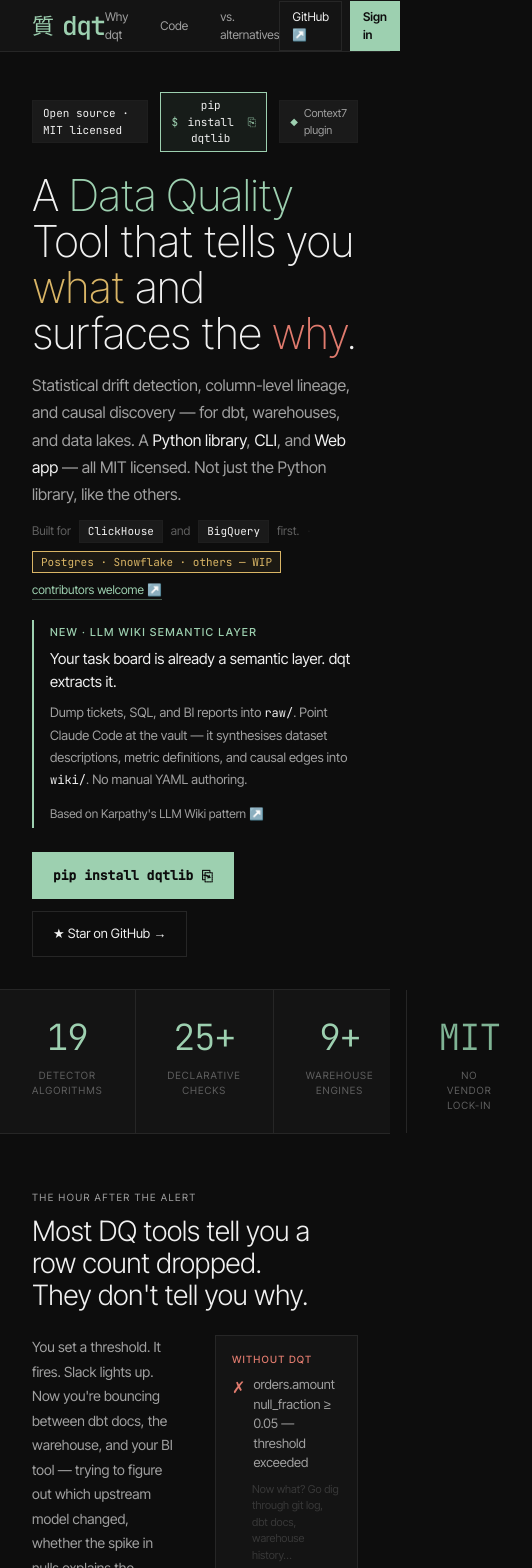
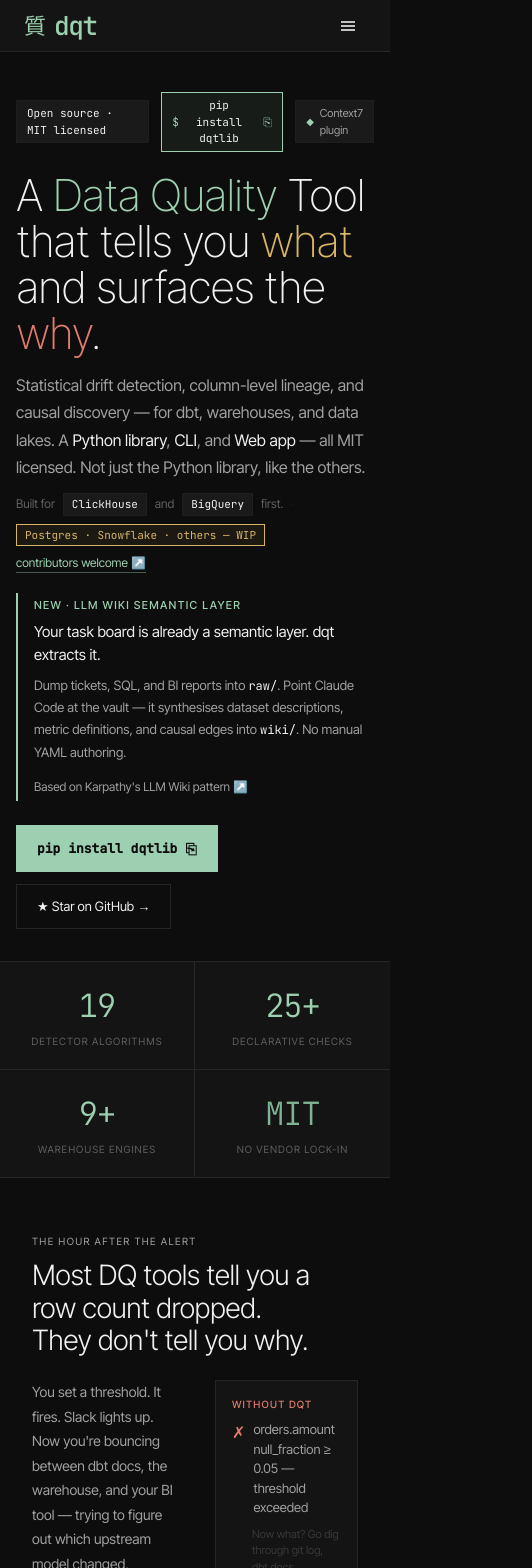
Before and after one commit to antonbarr-data/dqt, a Next.js app in the folder apps/web/: page / in a window 390 px wide. Shown: the top 1568 px of the page, 532 px wide, since content can reach past the window. Built offline with nearby package versions, Linux system fonts and the light colour scheme.

Commit message:
feat(web): responsive nav with hamburger menu, 2x2 mobile stats band

```diff
--- a/apps/web/src/app/page.tsx
+++ b/apps/web/src/app/page.tsx
@@ -162,6 +162,7 @@
   const router = useRouter();
   const [tab, setTab] = useState<TabKey>("python");
   const [copied, setCopied] = useState(false);
+  const [menuOpen, setMenuOpen] = useState(false);
 
   useEffect(() => {
     if (getToken()) router.replace("/overview");
@@ -198,16 +199,20 @@
 
       {/* ── nav ── */}
       <nav
-        className="flex items-center justify-between px-8 border-b border-line sticky top-0 z-10"
+        className="flex items-center justify-between px-6 border-b border-line sticky top-0 z-20"
         style={{ height: 52, background: "var(--bg-1)" }}
       >
         <LogoMark size="nav" />
-        <div className="flex items-center gap-8">
+
+        {/* desktop links */}
+        <div className="hidden md:flex items-center gap-8">
           <a href="#why" className="t-small transition-opacity hover:opacity-70" style={{ color: "var(--fg-1)" }}>Why dqt</a>
           <a href="#code" className="t-small transition-opacity hover:opacity-70" style={{ color: "var(--fg-1)" }}>Code</a>
           <a href="#compare" className="t-small transition-opacity hover:opacity-70" style={{ color: "var(--fg-1)" }}>vs. alternatives</a>
         </div>
-        <div className="flex items-center gap-2">
+
+        {/* desktop CTAs */}
+        <div className="hidden md:flex items-center gap-2">
           <a
             href={GITHUB_URL}
             target="_blank"
@@ -225,10 +230,59 @@
             Sign in
           </Link>
         </div>
+
+        {/* mobile hamburger */}
+        <button
+          className="md:hidden flex flex-col justify-center items-center gap-1 p-2"
+          onClick={() => setMenuOpen(o => !o)}
+          aria-label="Toggle menu"
+          style={{ color: "var(--fg-0)", background: "none", border: "none", cursor: "pointer" }}
+        >
+          {menuOpen ? (
+            <svg width="20" height="20" viewBox="0 0 20 20" fill="none" stroke="currentColor" strokeWidth="1.6">
+              <line x1="4" y1="4" x2="16" y2="16" /><line x1="16" y1="4" x2="4" y2="16" />
+            </svg>
+          ) : (
+            <svg width="20" height="20" viewBox="0 0 20 20" fill="none" stroke="currentColor" strokeWidth="1.6">
+              <line x1="3" y1="6" x2="17" y2="6" /><line x1="3" y1="10" x2="17" y2="10" /><line x1="3" y1="14" x2="17" y2="14" />
+            </svg>
+          )}
+        </button>
       </nav>
 
+      {/* mobile menu drawer */}
+      {menuOpen && (
+        <div
+          className="md:hidden flex flex-col border-b border-line sticky top-[52px] z-10"
+          style={{ background: "var(--bg-1)" }}
+        >
+          <a href="#why" onClick={() => setMenuOpen(false)} className="px-6 py-4 t-small border-b border-line" style={{ color: "var(--fg-1)" }}>Why dqt</a>
+          <a href="#code" onClick={() => setMenuOpen(false)} className="px-6 py-4 t-small border-b border-line" style={{ color: "var(--fg-1)" }}>Code</a>
+          <a href="#compare" onClick={() => setMenuOpen(false)} className="px-6 py-4 t-small border-b border-line" style={{ color: "var(--fg-1)" }}>vs. alternatives</a>
+          <div className="flex gap-2 px-6 py-4">
+            <a
+              href={GITHUB_URL}
+              target="_blank"
+              rel="noopener noreferrer"
+              className="t-small border border-line px-3 py-1.5"
+              style={{ color: "var(--fg-0)" }}
+            >
+              GitHub ↗
+            </a>
+            <Link
+              href="/login"
+              onClick={() => setMenuOpen(false)}
+              className="t-small border px-3 py-1.5"
+              style={{ background: "var(--accent)", color: "var(--bg-0)", borderColor: "var(--accent)", fontWeight: 600 }}
+            >
+              Sign in
+            </Link>
+          </div>
+        </div>
+      )}
+
       {/* ── hero ── */}
-      <section className="px-8 pt-10 pb-8 max-w-5xl mx-auto">
+      <section className="px-4 md:px-8 pt-10 pb-8 max-w-5xl mx-auto">
         <div className="flex items-center gap-3 mb-5">
           <span
             className="px-2.5 py-1 border t-small"
@@ -344,15 +398,15 @@
 
       {/* ── stats band ── */}
       <section className="border-t border-b border-line" style={{ background: "var(--bg-1)" }}>
-        <div className="grid mx-auto" style={{ maxWidth: 900, gridTemplateColumns: "repeat(4, 1fr)" }}>
-          {[
-            { value: "19", label: "detector algorithms", color: "var(--accent)" },
-            { value: "25+", label: "declarative checks", color: "var(--accent)" },
-            { value: "9+", label: "warehouse engines", color: "var(--accent)" },
-            { value: "MIT", label: "no vendor lock-in", color: "var(--pass)" },
-          ].map((s, i) => (
-            <div key={s.label} className="px-8 py-5 text-center" style={{ borderRight: i < 3 ? "1px solid var(--line)" : "none" }}>
-              <p style={{ fontFamily: "var(--font-jetbrains-mono)", fontSize: 36, fontWeight: 300, color: s.color, letterSpacing: "-0.03em" }}>
+        <div className="grid grid-cols-2 md:grid-cols-4 mx-auto" style={{ maxWidth: 900 }}>
+          {([
+            { value: "19", label: "detector algorithms", color: "var(--accent)", cls: "border-r border-b border-line md:border-b-0" },
+            { value: "25+", label: "declarative checks", color: "var(--accent)", cls: "border-b border-line md:border-b-0 md:border-r" },
+            { value: "9+", label: "warehouse engines", color: "var(--accent)", cls: "border-r border-line" },
+            { value: "MIT", label: "no vendor lock-in", color: "var(--pass)", cls: "" },
+          ] as const).map((s) => (
+            <div key={s.label} className={`px-6 py-5 text-center ${s.cls}`}>
+              <p style={{ fontFamily: "var(--font-jetbrains-mono)", fontSize: 32, fontWeight: 300, color: s.color, letterSpacing: "-0.03em" }}>
                 {s.value}
               </p>
               <p style={{ fontSize: 10, color: "var(--fg-2)", letterSpacing: "0.1em", textTransform: "uppercase", marginTop: 4 }}>{s.label}</p>
```
